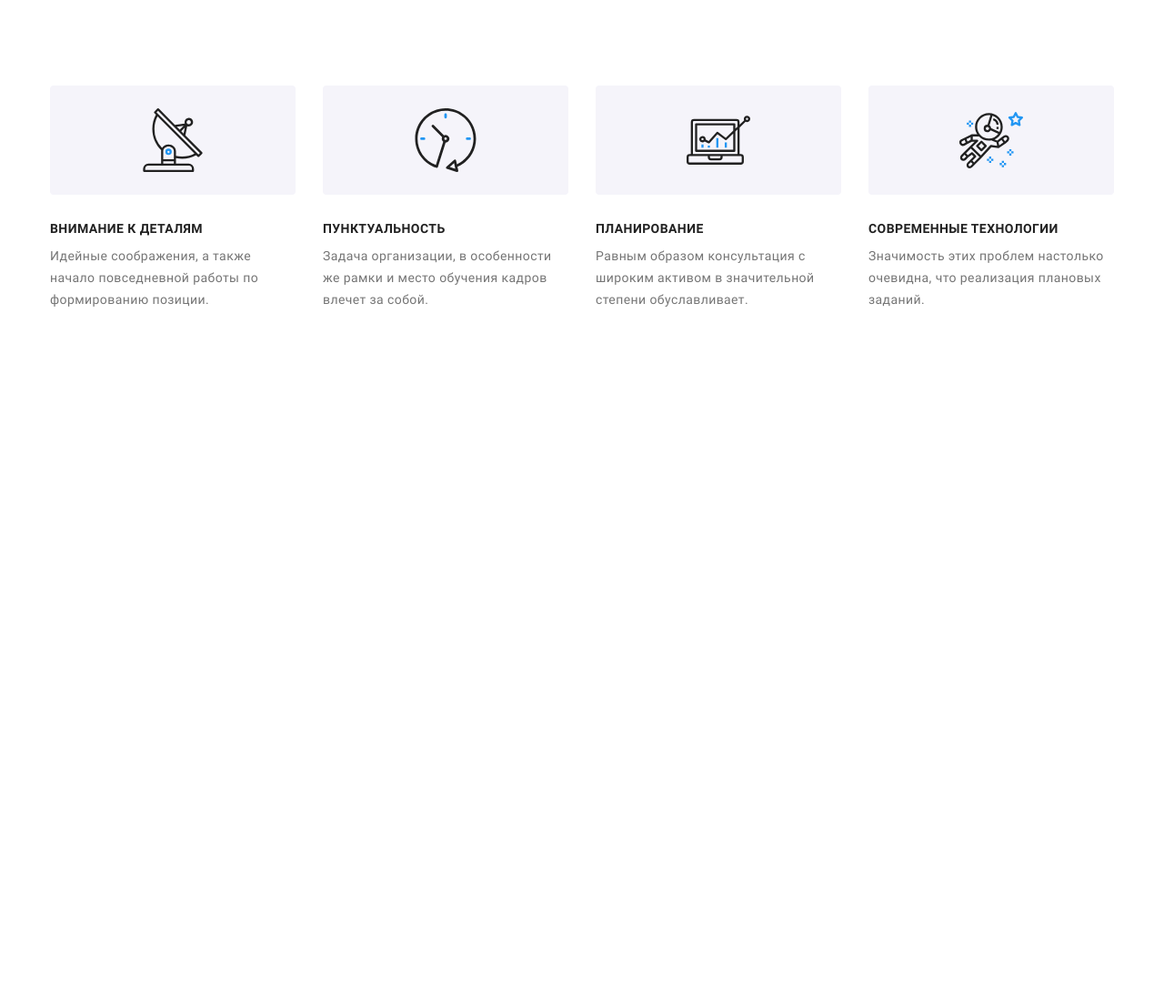
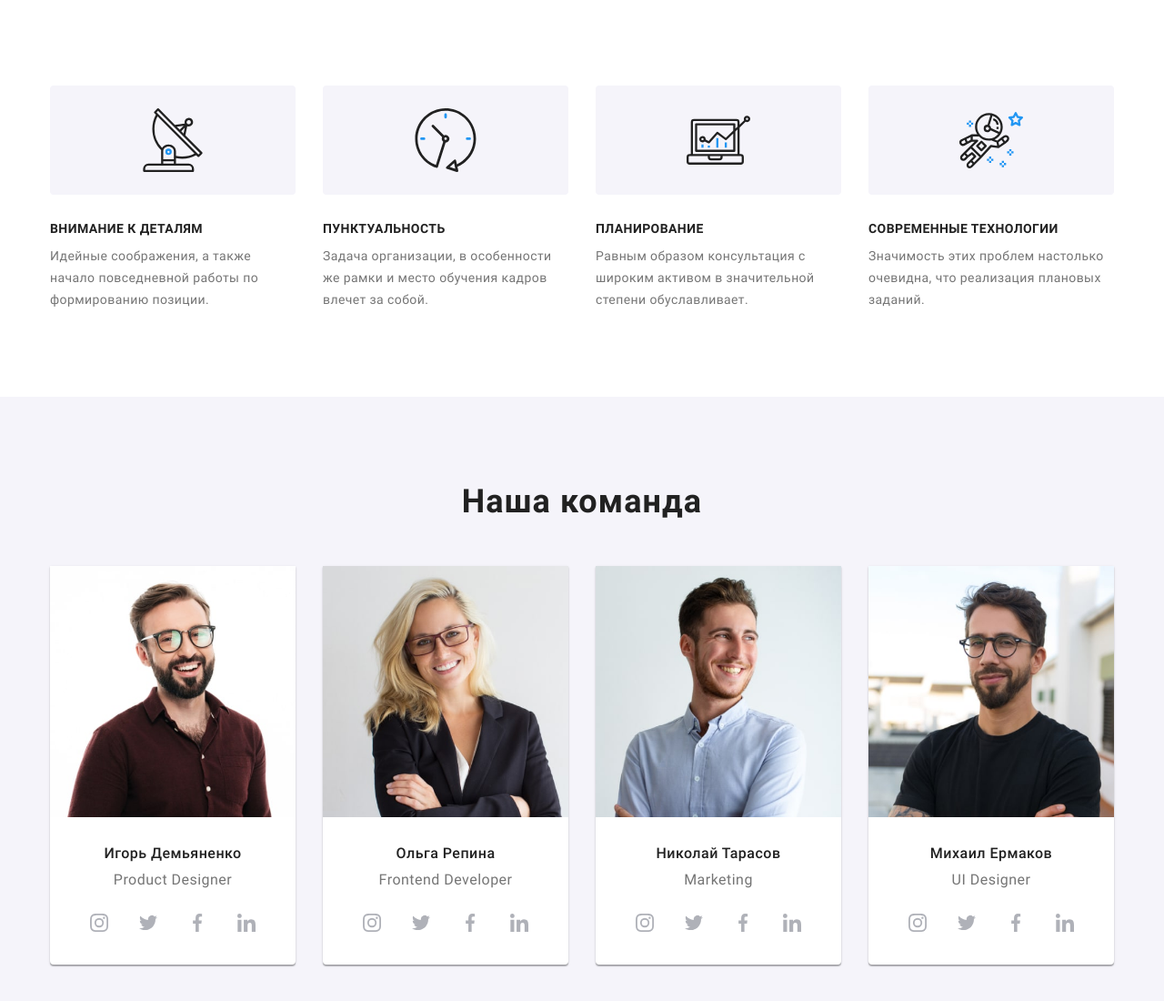
Before and after one commit to oksanastets-code/goit-markup-hw-08, a plain HTML site: page index.html in a window 1280 px wide. Shown: the whole page at 91% size. Before the commit the page ends 800 px from the top, so only its background shows below. Drawn offline with nearby package versions, Linux system fonts and the light colour scheme; files whose address does not match are found by name.

Commit message:
додає стилі секції team

```diff
--- a/index.html
+++ b/index.html
@@ -133,16 +133,16 @@
         </div>
     </section> -->
     <!-- Наша команда -->
-    <!-- <section class="team">
+    <section class="team">
         <div class="container">
         <h2 class="container__section-title">Наша команда</h2>
         <ul class="team-list">
             <li class="team-list__item">
-                <img class="team-list__image" src="./images/img1.jpg" alt="Игорь Демьяненко" width="270">
-                <h3 class="team-list__name">Игорь Демьяненко</h3>
+                <img class="team-list__image" src="./images/team/img1-mob-1x-min.jpg" alt="Игорь Демьяненко">
+                    <h3 class="team-list__name">Игорь Демьяненко</h3>
                 <p class="team-list__position">Product Designer</p>
                 <ul class="social-list social-list--team">
-                    <li class="social-list__item social-list__item--team">
+                    <li class="social-list__item">
                         <a href="" class="social-list__link social-list__link--team">
                             <svg class="social-list__icon" width="20" height="20">
                                 <use href="./images/icons.svg#icon-instagram">
@@ -151,7 +151,7 @@
                             </svg>
                         </a>
                     </li>
-                    <li class="social-list__item team-link-item">
+                    <li class="social-list__item">
                         <a href="" class="social-list__link social-list__link--team">
                         <svg class="social-list__icon" width="20" height="20">
                             <use href="./images/icons.svg#icon-twitter">
@@ -160,7 +160,7 @@
                         </svg>
                         </a>
                     </li>
-                    <li class="social-list__item team-link-item">
+                    <li class="social-list__item">
                         <a href="" class="social-list__link social-list__link--team">
                         <svg class="social-list__icon" width="20" height="20">
                             <use href="./images/icons.svg#icon-facebook">
@@ -168,8 +168,9 @@
                             </use>
                         </svg>
                         </a>
+
                     </li>
-                    <li class="social-list__item team-link-item">
+                    <li class="social-list__item">
                         <a href="" class="social-list__link social-list__link--team">
                         <svg class="social-list__icon" width="20" height="20">
                             <use href="./images/icons.svg#icon-linkedin">
@@ -181,11 +182,11 @@
                 </ul>
             </li>
             <li class="team-list__item">
-                <img class="team-list__image" src="./images/img2.jpg" alt="Ольга Репина" width="270">
+                <img class="team-list__image" src="./images/team/img2-mob-1x-min.jpg" alt="Ольга Репина">
                 <h3 class="team-list__name">Ольга Репина</h3>
                 <p class="team-list__position">Frontend Developer</p>
                 <ul class="social-list social-list--team">
-                    <li class="social-list__item social-list__item--team">
+                    <li class="social-list__item">
                         <a href="" class="social-list__link social-list__link--team">
                             <svg class="social-list__icon" width="20" height="20">
                                 <use href="./images/icons.svg#icon-instagram">
@@ -194,7 +195,7 @@
                             </svg>
                         </a>
                     </li>
-                    <li class="social-list__item team-link-item">
+                    <li class="social-list__item">
                         <a href="" class="social-list__link social-list__link--team">
                             <svg class="social-list__icon" width="20" height="20">
                                 <use href="./images/icons.svg#icon-twitter">
@@ -203,7 +204,7 @@
                             </svg>
                         </a>
                     </li>
-                    <li class="social-list__item team-link-item">
+                    <li class="social-list__item">
                         <a href="" class="social-list__link social-list__link--team">
                             <svg class="social-list__icon" width="20" height="20">
                                 <use href="./images/icons.svg#icon-facebook">
@@ -212,7 +213,7 @@
                             </svg>
                         </a>
                     </li>
-                    <li class="social-list__item team-link-item">
+                    <li class="social-list__item">
                         <a href="" class="social-list__link social-list__link--team">
                             <svg class="social-list__icon" width="20" height="20">
                                 <use href="./images/icons.svg#icon-linkedin">
@@ -224,11 +225,11 @@
                 </ul>
             </li>
             <li class="team-list__item">
-                <img class="team-list__image" src="./images/img3.jpg" alt="Николай Тарасов" width="270">
+                <img class="team-list__image" src="./images/team/img3-mob-1x-min.jpg" alt="Николай Тарасов">
                 <h3 class="team-list__name">Николай Тарасов</h3>
                 <p class="team-list__position">Marketing</p>
                 <ul class="social-list social-list--team">
-                    <li class="social-list__item social-list__item--team">
+                    <li class="social-list__item">
                         <a href="" class="social-list__link social-list__link--team">
                             <svg class="social-list__icon" width="20" height="20">
                                 <use href="./images/icons.svg#icon-instagram">
@@ -237,7 +238,7 @@
                             </svg>
                         </a>
                     </li>
-                    <li class="social-list__item team-link-item">
+                    <li class="social-list__item">
                         <a href="" class="social-list__link social-list__link--team">
                             <svg class="social-list__icon" width="20" height="20">
                                 <use href="./images/icons.svg#icon-twitter">
@@ -246,7 +247,7 @@
                             </svg>
                         </a>
                     </li>
-                    <li class="social-list__item team-link-item">
+                    <li class="social-list__item">
                         <a href="" class="social-list__link social-list__link--team">
                             <svg class="social-list__icon" width="20" height="20">
                                 <use href="./images/icons.svg#icon-facebook">
@@ -255,7 +256,7 @@
                             </svg>
                         </a>
                     </li>
-                    <li class="social-list__item team-link-item">
+                    <li class="social-list__item">
                         <a href="" class="social-list__link social-list__link--team">
                             <svg class="social-list__icon" width="20" height="20">
                                 <use href="./images/icons.svg#icon-linkedin">
@@ -267,11 +268,11 @@
                 </ul>
             </li>
             <li class="team-list__item">
-                <img class="team-list__image" src="./images/img4.jpg" alt="Михаил Ермаков" width="270">
+                <img class="team-list__image" src="./images/team/img4-mob-1x-min.jpg" alt="Михаил Ермаков">
                 <h3 class="team-list__name">Михаил Ермаков</h3>
                 <p class="team-list__position">UI Designer</p>
                 <ul class="social-list social-list--team">
-                    <li class="social-list__item social-list__item--team">
+                    <li class="social-list__item">
                         <a href="" class="social-list__link social-list__link--team">
                             <svg class="social-list__icon" width="20" height="20">
                                 <use href="./images/icons.svg#icon-instagram">
@@ -280,7 +281,7 @@
                             </svg>
                         </a>
                     </li>
-                    <li class="social-list__item team-link-item">
+                    <li class="social-list__item">
                         <a href="" class="social-list__link social-list__link--team">
                             <svg class="social-list__icon" width="20" height="20">
                                 <use href="./images/icons.svg#icon-twitter">
@@ -289,7 +290,7 @@
                             </svg>
                         </a>
                     </li>
-                    <li class="social-list__item team-link-item">
+                    <li class="social-list__item">
                         <a href="" class="social-list__link social-list__link--team">
                             <svg class="social-list__icon" width="20" height="20">
                                 <use href="./images/icons.svg#icon-facebook">
@@ -298,7 +299,7 @@
                             </svg>
                         </a>
                     </li>
-                    <li class="social-list__item team-link-item">
+                    <li class="social-list__item">
                         <a href="" class="social-list__link social-list__link--team">
                             <svg class="social-list__icon" width="20" height="20">
                                 <use href="./images/icons.svg#icon-linkedin">
@@ -311,7 +312,7 @@
             </li>
         </ul>
         </div>
-    </section> -->
+    </section>
     <!--Клиенты-->
     <!-- <section class="clients">
     <div class="container">
--- a/sass/base/_common.scss
+++ b/sass/base/_common.scss
@@ -17,4 +17,6 @@ button {
 }
 img {
   display: block;
+  max-width: 100%;
+  height: auto;
 }
--- a/sass/base/_container.scss
+++ b/sass/base/_container.scss
@@ -18,3 +18,12 @@
     max-width: 1200px;
   }
 }
+.container__section-title {
+  text-align: center;
+  margin-bottom: 50px;
+  @include font-properties(28, 1.18, 0.03);
+
+  @media screen and (min-width: 1200px) {
+    @include font-properties(36, 1.167, 0.03);
+  }
+}
--- a/sass/components/_social.scss
+++ b/sass/components/_social.scss
@@ -1,25 +1,28 @@
 /* Блок соцмереж */
 .social-list {
-  display: flex;
-  justify-content: space-between;
+  @extend %flex-centered;
 
   &--team {
-    margin-bottom: 30px;
-    padding-right: 32px;
-    padding-left: 32px;
+    // margin-bottom: 24px;
+
+    // margin-bottom: 30px;
+    // padding-right: 32px;
+    // padding-left: 32px;
   }
-  &__icon {
-    fill: currentColor;
-  }
-  &__item--team:not(:last-child) {
+  // &__item--team:not(:last-child) {
+  //   margin-right: 10px;
+  // }
+  &__item:not(:last-child) {
     margin-right: 10px;
   }
+
   &__link {
     @extend %flex-centered;
     width: 44px;
     height: 44px;
     border-radius: 50%;
     border: none;
+
     &--team {
       background-color: $main-white-color;
       color: $icons-color;
@@ -39,4 +42,7 @@
       color: $main-white-color;
     }
   }
+  &__icon {
+    fill: currentColor;
+  }
 }
--- a/sass/layout/_features.scss
+++ b/sass/layout/_features.scss
@@ -29,7 +29,6 @@
     }
 
     &__icon-bcg {
-      // width: 270px;
       width: 100%;
       height: 120px;
       margin-bottom: 30px;
--- a/sass/layout/_team.scss
+++ b/sass/layout/_team.scss
@@ -1,22 +1,40 @@
 /* Наша команда */
 .team {
-  padding-top: 94px;
-  padding-bottom: 94px;
+  padding-top: 60px;
+  padding-bottom: 60px;
+  @media screen and (min-width: 1200px) {
+    padding-top: 94px;
+    padding-bottom: 94px;
+  }
+
   margin-left: auto;
   margin-right: auto;
   background-color: $background-buttons;
 }
 .team-list {
-  display: flex;
-  @include font-properties(16, 1.188, 0.03);
+  margin-bottom: -30px;
+  @media screen and (min-width: 768px) {
+    display: flex;
+    flex-wrap: wrap;
+    margin-right: -30px;
+  }
 
   &__item {
+    width: 100%;
+    padding-bottom: 24px;
+    margin-bottom: 30px;
+    // @include font-properties(16, 1.188, 0.03);
     background-color: $main-white-color;
     box-shadow: 0px 1px 3px rgba(0, 0, 0, 0.12), 0px 1px 1px rgba(0, 0, 0, 0.14),
       0px 2px 1px rgba(0, 0, 0, 0.2);
     border-radius: 0px 0px 4px 4px;
-    &:not(:last-child) {
+
+    @media screen and (min-width: 768px) {
+      flex-basis: calc((100% - 60px) / 2);
       margin-right: 30px;
+    }
+    @media screen and (min-width: 1200px) {
+      flex-basis: calc((100% - 120px) / 4);
     }
   }
 
@@ -25,11 +43,13 @@
   }
 
   &__name {
+    @include font-properties(16, 1.188, 0.03);
     margin-bottom: 10px;
     font-weight: 500;
     text-align: center;
   }
   &__position {
+    @include font-properties(16, 1.188, 0.03);
     margin-bottom: 16px;
     text-align: center;
   }
```
Also changed, not shown: sass/layout/_about.scss (+0 -7 lines), css/main.css, css/main.min.css, 2 other files.
